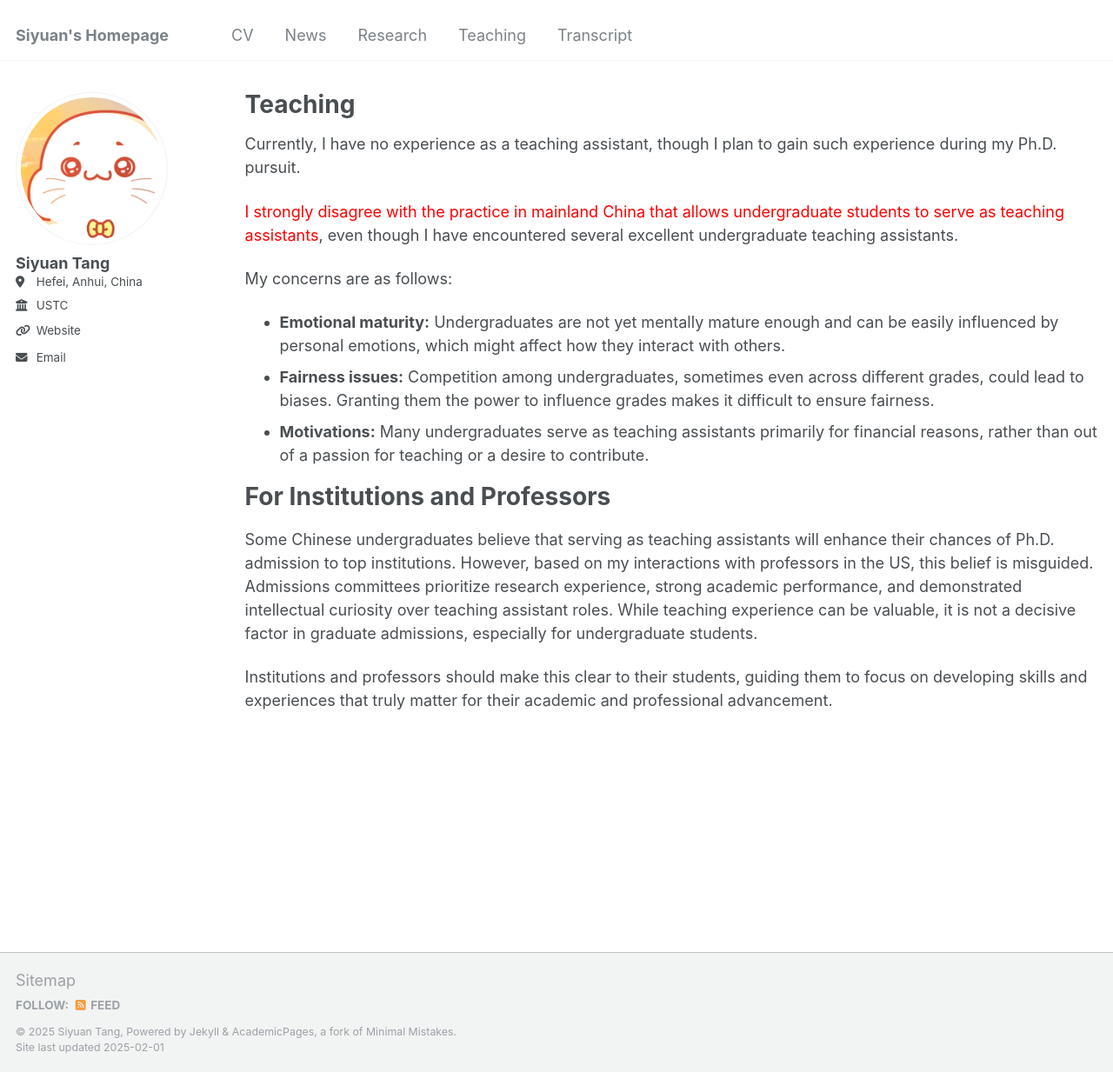
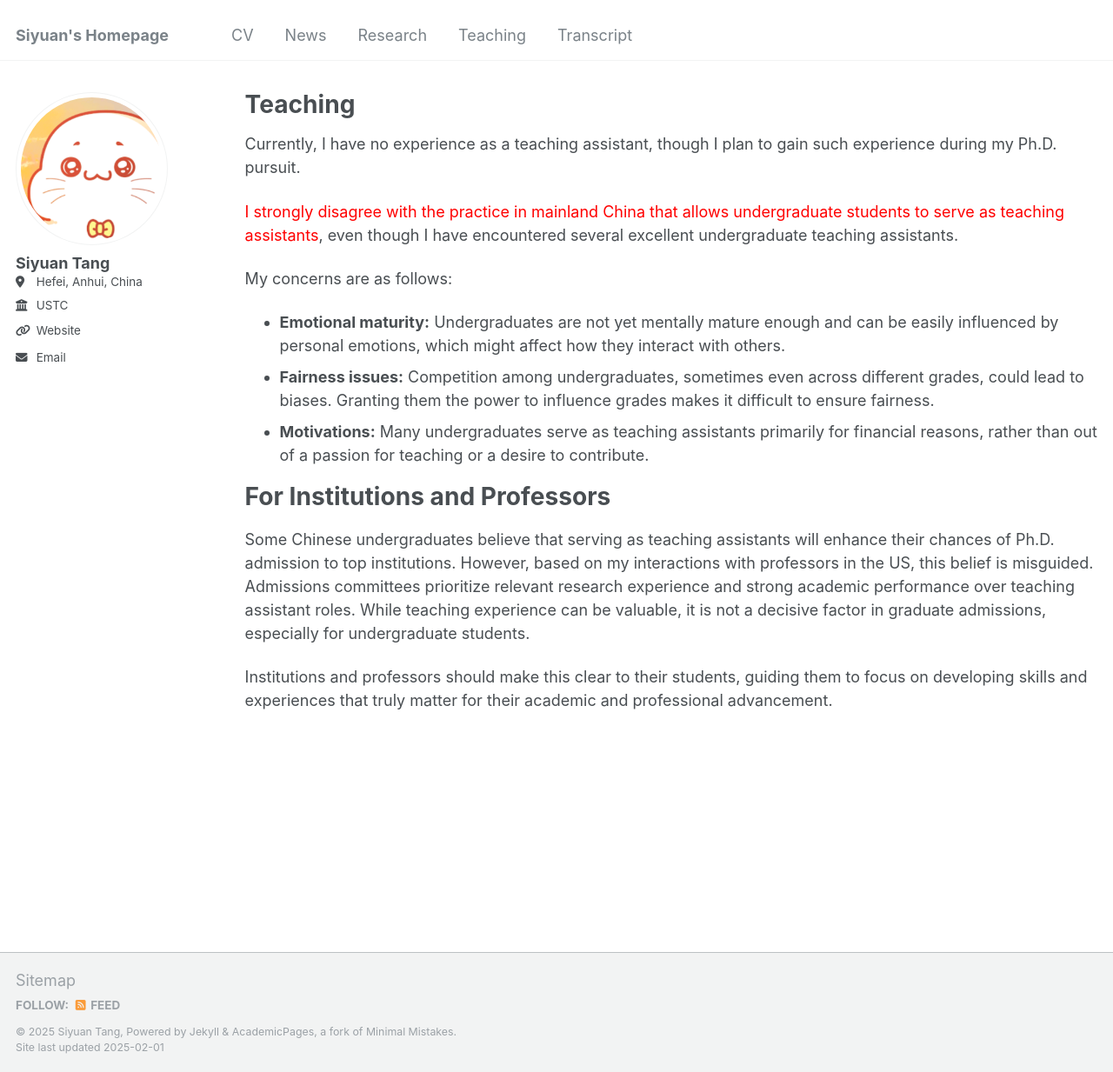
Before and after one commit to jacktangsy/jacktangsy.github.io, a Jekyll site: the page built from _pages/teaching_before_phd.md, in a window 1280 px wide and 1233 px high. Shown: the whole window at 87% size. Built offline with Jekyll 4.4.1, drawn with Linux system fonts in a browser that asks for light colours.

Commit message:
Update teaching_before_phd.md

```diff
--- a/_pages/teaching_before_phd.md
+++ b/_pages/teaching_before_phd.md
@@ -17,6 +17,6 @@ My concerns are as follows:
 
 For Institutions and Professors
 ====
-Some Chinese undergraduates believe that serving as teaching assistants will enhance their chances of Ph.D. admission to top institutions. However, based on my interactions with professors in the US, this belief is misguided. Admissions committees prioritize research experience, strong academic performance, and demonstrated intellectual curiosity over teaching assistant roles. While teaching experience can be valuable, it is not a decisive factor in graduate admissions, especially for undergraduate students.
+Some Chinese undergraduates believe that serving as teaching assistants will enhance their chances of Ph.D. admission to top institutions. However, based on my interactions with professors in the US, this belief is misguided. Admissions committees prioritize relevant research experience and strong academic performance over teaching assistant roles. While teaching experience can be valuable, it is not a decisive factor in graduate admissions, especially for undergraduate students.
 
 Institutions and professors should make this clear to their students, guiding them to focus on developing skills and experiences that truly matter for their academic and professional advancement.
```
